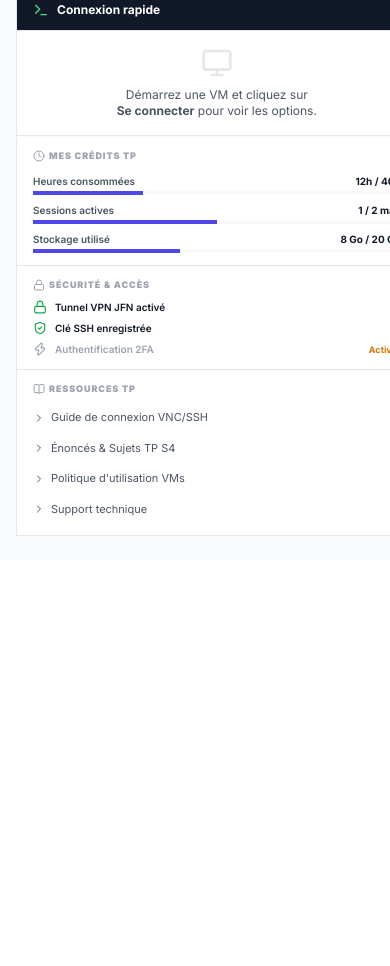
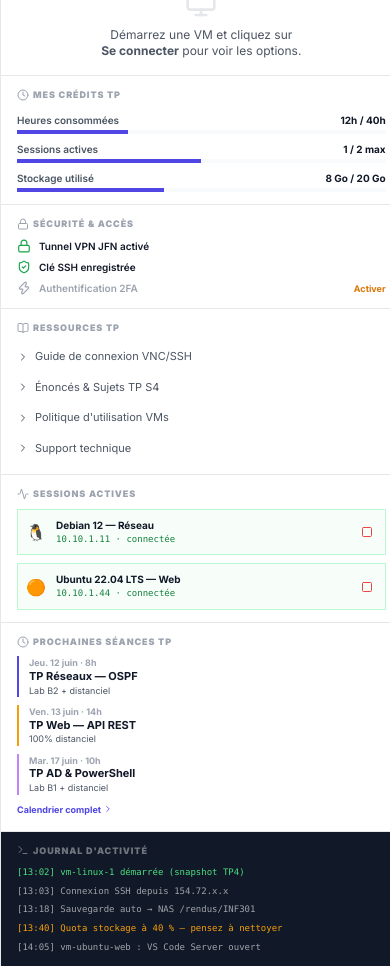
Before and after one commit to end2-237/cama, a Next.js app: page /tp in a window 390 px wide. Shown: the part 1020-1986 px from the top of the page. Before the commit the page ends 1580 px from the top, so only its background shows below. Built offline with nearby package versions, Linux system fonts and the light colour scheme.

Commit message:
feat(tp): zero-margin editorial layout, sticky right sidebar with active sessions, TP schedule and activity log
https://claude.ai/code/session_01X6GoveqEMahCFBUWfs6AsM

```diff
--- a/src/app/tp/page.tsx
+++ b/src/app/tp/page.tsx
@@ -236,13 +236,13 @@ export default function TPPage() {
         </div>
       </header>
 
-      <div className="max-w-[1200px] mx-auto px-4 sm:px-6 py-6 grid lg:grid-cols-[1fr_340px] gap-4 items-start">
+      <div className="max-w-[1200px] mx-auto grid lg:grid-cols-[1fr_340px] gap-0 items-start border-x border-border bg-white">
 
         {/* ══ COLONNE PRINCIPALE ══ */}
-        <div>
+        <div className="border-r border-border min-h-[calc(100vh-48px)]">
 
           {/* Info banner */}
-          <div className="flex items-start gap-3 p-3 border border-cama/30 bg-cama/5 mb-4">
+          <div className="flex items-start gap-3 p-3 bg-cama/5 border-b border-border">
             <Info className="w-4 h-4 text-cama flex-shrink-0 mt-0.5" />
             <p className="text-[11px] text-ink leading-relaxed">
               Les VMs sont des environnements isolés fournis par l&apos;Institut JFN. Elles sont réinitialisées après chaque séance TP.
@@ -252,7 +252,7 @@ export default function TPPage() {
 
           {/* ── VMs ── */}
           {activeTab === "vm" && (
-            <div className="space-y-0 border border-border bg-white divide-y divide-border">
+            <div className="divide-y divide-border">
               {VMS.map((vm) => {
                 const st = vmStates[vm.id];
                 return (
@@ -325,7 +325,7 @@ export default function TPPage() {
 
           {/* ── Machines distantes ── */}
           {activeTab === "remote" && (
-            <div className="space-y-0 border border-border bg-white divide-y divide-border">
+            <div className="divide-y divide-border">
               {REMOTE_MACHINES.map((rm) => (
                 <div key={rm.id} className="p-4 hover:bg-surface transition-colors">
                   <div className="flex items-start gap-3">
@@ -367,11 +367,11 @@ export default function TPPage() {
           )}
         </div>
 
-        {/* ══ SIDEBAR DROITE ══ */}
-        <div className="space-y-0 lg:sticky lg:top-12">
+        {/* ══ SIDEBAR DROITE STICKY ══ */}
+        <aside className="lg:sticky lg:top-12 lg:h-[calc(100vh-48px)] lg:overflow-y-auto divide-y divide-border">
 
           {/* Panneau connexion VNC/SSH/RDP */}
-          <div className="bg-white border border-border mb-px">
+          <div className="bg-white">
             <div className="flex items-center gap-2 px-4 py-3 border-b border-border bg-ink">
               <Terminal className="w-4 h-4 text-green-400" />
               <p className="text-xs font-bold text-white">Connexion rapide</p>
@@ -450,7 +450,7 @@ export default function TPPage() {
           </div>
 
           {/* Crédits TP */}
-          <div className="bg-white border border-border border-t-0 px-4 py-3">
+          <div className="bg-white px-4 py-3">
             <p className="text-[9px] font-black text-subtle uppercase tracking-widest mb-3 flex items-center gap-1"><Clock className="w-3 h-3" /> Mes crédits TP</p>
             <div className="space-y-2">
               {[
@@ -472,7 +472,7 @@ export default function TPPage() {
           </div>
 
           {/* Sécurité */}
-          <div className="bg-white border border-border border-t-0 px-4 py-3">
+          <div className="bg-white px-4 py-3">
             <p className="text-[9px] font-black text-subtle uppercase tracking-widest mb-2 flex items-center gap-1"><Lock className="w-3 h-3" /> Sécurité &amp; Accès</p>
             <div className="space-y-1.5">
               {[
@@ -490,7 +490,7 @@ export default function TPPage() {
           </div>
 
           {/* Ressources */}
-          <div className="bg-white border border-border border-t-0 px-4 py-3">
+          <div className="bg-white px-4 py-3">
             <p className="text-[9px] font-black text-subtle uppercase tracking-widest mb-2 flex items-center gap-1"><BookOpen className="w-3 h-3" /> Ressources TP</p>
             <div className="space-y-0.5">
               {[
@@ -506,7 +506,66 @@ export default function TPPage() {
               ))}
             </div>
           </div>
-        </div>
+
+          {/* Sessions actives */}
+          <div className="bg-white px-4 py-3">
+            <p className="text-[9px] font-black text-subtle uppercase tracking-widest mb-2 flex items-center gap-1"><Activity className="w-3 h-3" /> Sessions actives</p>
+            <div className="space-y-2">
+              {Object.entries(vmStates).filter(([, s]) => s === "running").map(([id]) => {
+                const vm = VMS.find((v) => v.id === id)!;
+                return (
+                  <div key={id} className="flex items-center gap-2.5 border border-green-200 bg-green-50/50 p-2">
+                    <span className="text-base flex-shrink-0">{vm.osIcon}</span>
+                    <div className="flex-1 min-w-0">
+                      <p className="text-[10px] font-bold text-ink truncate">{vm.name}</p>
+                      <p className="text-[9px] text-green-700 font-mono">{vm.ip} · connectée</p>
+                    </div>
+                    <button onClick={() => toggleVM(id)} title="Arrêter"
+                      className="p-1 text-red-500 hover:bg-red-50 transition-colors flex-shrink-0">
+                      <Square className="w-3 h-3" />
+                    </button>
+                  </div>
+                );
+              })}
+              {Object.values(vmStates).every((s) => s !== "running") && (
+                <p className="text-[10px] text-subtle text-center py-1">Aucune session active.</p>
+              )}
+            </div>
+          </div>
+
+          {/* Prochaines séances TP */}
+          <div className="bg-white px-4 py-3">
+            <p className="text-[9px] font-black text-subtle uppercase tracking-widest mb-2 flex items-center gap-1"><Clock className="w-3 h-3" /> Prochaines séances TP</p>
+            <div className="space-y-2">
+              {[
+                { date: "Jeu. 12 juin · 8h",  label: "TP Réseaux — OSPF",   room: "Lab B2 + distanciel", color: "border-cama" },
+                { date: "Ven. 13 juin · 14h", label: "TP Web — API REST",   room: "100% distanciel",     color: "border-gold" },
+                { date: "Mar. 17 juin · 10h", label: "TP AD & PowerShell",  room: "Lab B1 + distanciel", color: "border-purple-400" },
+              ].map((s, i) => (
+                <div key={i} className={`border-l-2 ${s.color} pl-2.5`}>
+                  <p className="text-[9px] text-subtle font-bold">{s.date}</p>
+                  <p className="text-[11px] font-bold text-ink leading-tight">{s.label}</p>
+                  <p className="text-[9px] text-muted">{s.room}</p>
+                </div>
+              ))}
+            </div>
+            <Link href="/calendrier" className="text-[9px] font-bold text-cama hover:underline mt-2 inline-flex items-center gap-0.5">
+              Calendrier complet <ChevronRight className="w-2.5 h-2.5" />
+            </Link>
+          </div>
+
+          {/* Journal d'activité */}
+          <div className="bg-ink px-4 py-3">
+            <p className="text-[9px] font-black text-white/40 uppercase tracking-widest mb-2 flex items-center gap-1"><Terminal className="w-3 h-3" /> Journal d&apos;activité</p>
+            <div className="font-mono text-[9px] space-y-1 leading-relaxed">
+              <p className="text-green-400">[13:02] vm-linux-1 démarrée (snapshot TP4)</p>
+              <p className="text-white/60">[13:03] Connexion SSH depuis 154.72.x.x</p>
+              <p className="text-white/60">[13:18] Sauvegarde auto → NAS /rendus/INF301</p>
+              <p className="text-gold">[13:40] Quota stockage à 40 % — pensez à nettoyer</p>
+              <p className="text-white/60">[14:05] vm-ubuntu-web : VS Code Server ouvert</p>
+            </div>
+          </div>
+        </aside>
       </div>
     </div>
   );
```
